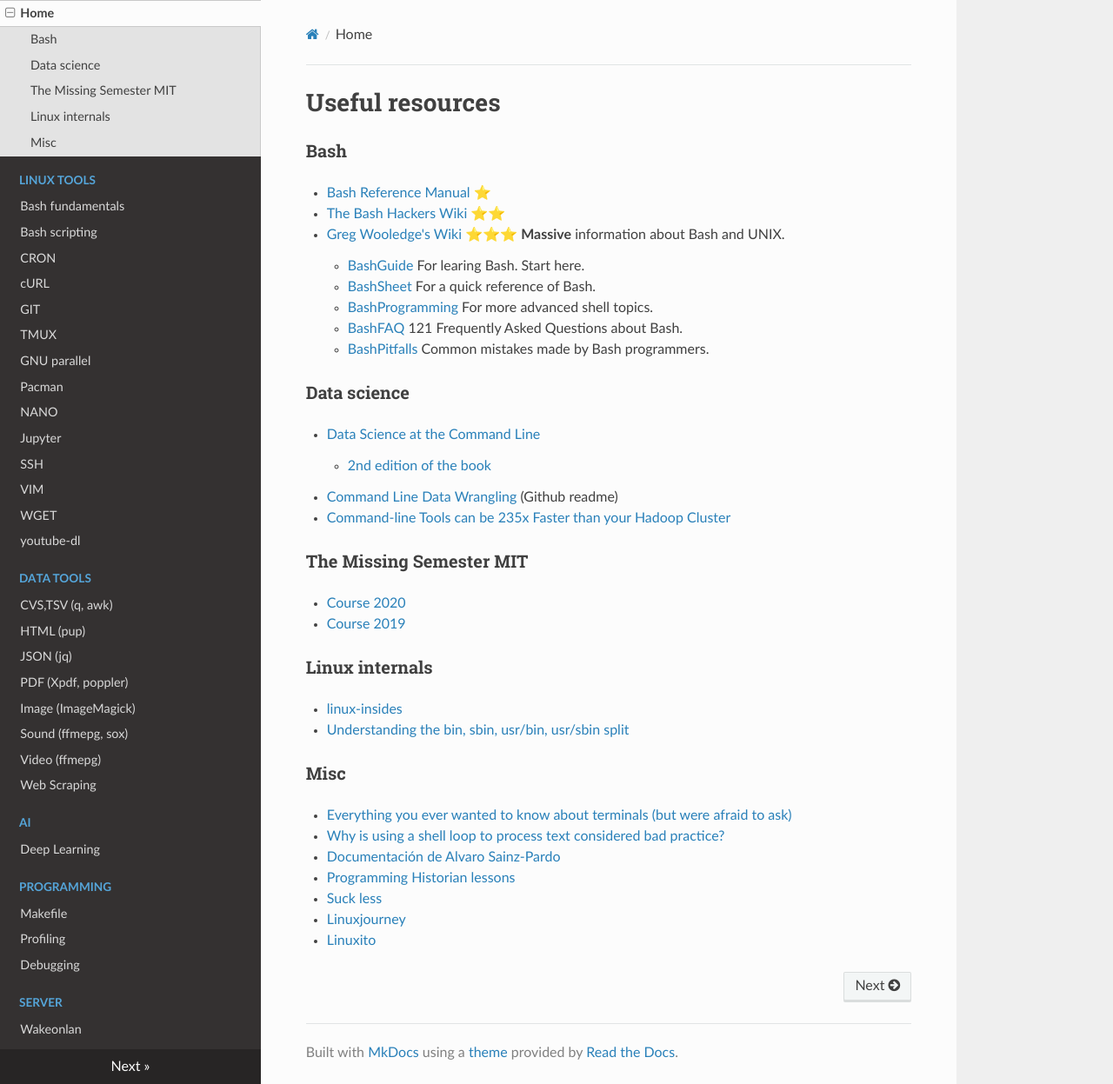
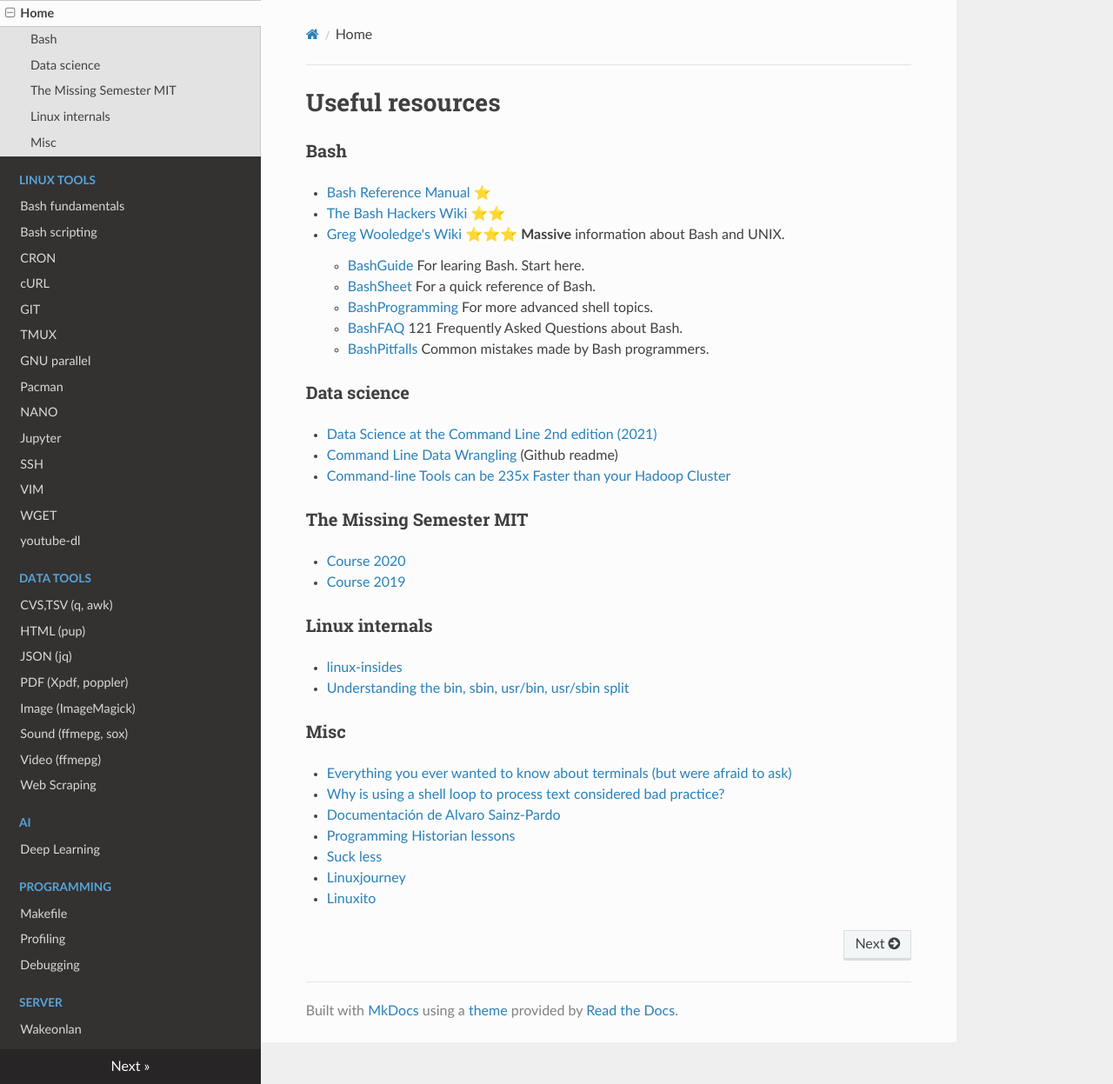
Before and after one commit to javiabellan/biblia, an MkDocs documentation site: the page built from docs/index.md, in a window 1280 px wide and 1247 px high. Shown: the whole window at 87% size. Built offline with MkDocs 1.6.1, drawn with Linux system fonts in a browser that asks for light colours; nearby versions of some CDN libraries.

Commit message:
fix home 8

```diff
--- a/docs/index.md
+++ b/docs/index.md
@@ -11,8 +11,7 @@
 	- [BashPitfalls](http://mywiki.wooledge.org/BashPitfalls) Common mistakes made by Bash programmers.
 
 ### Data science
-- [Data Science at the Command Line](https://www.datascienceatthecommandline.com)
-	- [2nd edition of the book](https://datascienceatthecommandline.com/2e)
+- [Data Science at the Command Line](https://www.datascienceatthecommandline.com) [2nd edition (2021)](https://datascienceatthecommandline.com/2e)
 - [Command Line Data Wrangling](https://github.com/rufuspollock/command-line-data-wrangling) (Github readme)
 - [Command-line Tools can be 235x Faster than your Hadoop Cluster](https://adamdrake.com/command-line-tools-can-be-235x-faster-than-your-hadoop-cluster.html)
 
```
